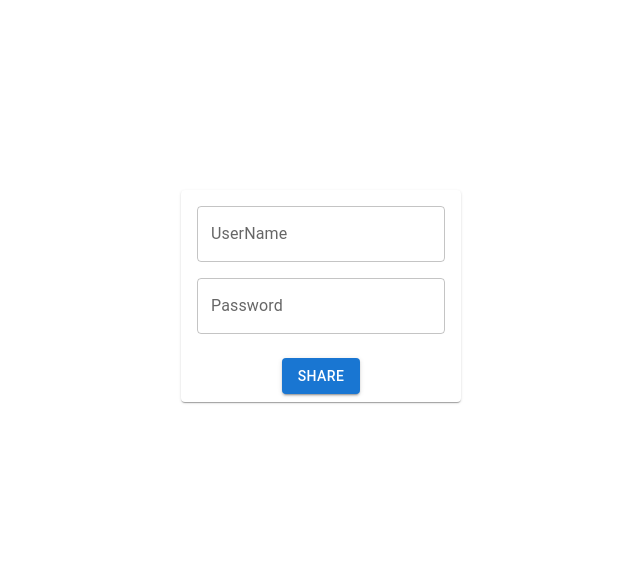
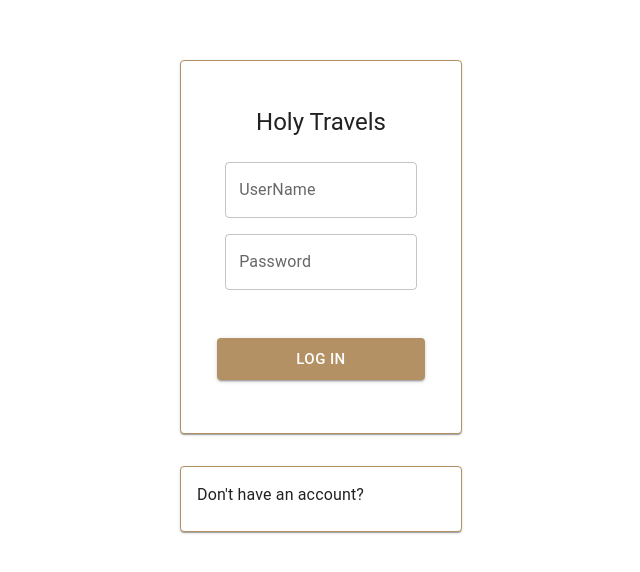
Before and after one commit to Sajeel-Haider/HolyTravels, a React (Create React App) app in the folder holytravels-frontend/: page /login in a window 1280 px wide. Shown: the part 104-676 px from the top of the page, without its empty margins (319-959 px from the left). Built offline with nearby package versions, Linux system fonts and the light colour scheme.

Commit message:
added login page

```diff
--- /dev/null
+++ b/holytravels-frontend/src/color.js
@@ -0,0 +1,18 @@
+import { createTheme } from '@mui/material/styles';
+
+export const theme = createTheme({
+  palette: {
+    primary: {
+      main: '#b49164',
+      // light: will be calculated from palette.primary.main,
+      // dark: will be calculated from palette.primary.main,
+      // contrastText: will be calculated to contrast with palette.primary.main
+    },
+    secondary: {
+      main: '#E0C2FF',
+      light: '#F5EBFF',
+      // dark: will be calculated from palette.secondary.main,
+      contrastText: '#47008F',
+    },
+  },
+});
--- a/holytravels-frontend/src/components/Login/logincard.js
+++ b/holytravels-frontend/src/components/Login/logincard.js
@@ -3,18 +3,33 @@ import Card from '@mui/material/Card';
 import CardActions from '@mui/material/CardActions';
 import CardContent from '@mui/material/CardContent';
 import Button from '@mui/material/Button';
-import { TextField } from '@mui/material';;
+import { TextField } from '@mui/material';
+import Typography from '@mui/material/Typography';
+import { Box } from "@mui/material";
+
 
 export default function LoginCard() {
   return (
-    <Card >
-      <CardContent sx={{flexDirection : 'column' , display : 'flex' , justifyContent : 'space-between' , gap : 2}}>
+    <Box sx={{ flexDirection : 'column'  , Width : 10 , display : 'flex' , gap : 2 }} >
+    <Card sx={{ border : 1 , borderColor : '#b49164' , padding : "10%" ,  }}>
+      <CardContent sx={{flexDirection : 'column' , display : 'flex' , justifyContent : 'center' , alignItems : 'center', gap : 2 , marginBottom : 3 }}>
+      <Typography gutterBottom variant="h5" component="div">
+          Holy Travels
+        </Typography>
         <TextField variant='outlined' label="UserName" ></TextField>
         <TextField variant='outlined' label="Password" ></TextField>
       </CardContent>
-      <CardActions sx={{justifyContent : 'center' }} >
-        <Button variant="contained" >Share</Button>
+      <CardActions sx={{  marginBottom : 2}} >
+        <Button variant="contained" size='large' sx={{backgroundColor : '#b49164' , minWidth : 1 }} >Log in </Button>
       </CardActions>
     </Card>
+    <Card sx={{marginTop : 2  , border : 1 , borderColor : '#b49164'}}>
+        <CardContent>
+            <Typography>
+              Don't have an account?
+            </Typography>
+        </CardContent>
+    </Card>
+    </Box>
   );
 }
--- a/holytravels-frontend/src/pages/Login/Login.js
+++ b/holytravels-frontend/src/pages/Login/Login.js
@@ -10,7 +10,7 @@ export default function Login(){
   return (
     <>
     <Box sx={{width: screensize.width , height : screensize.height , justifyContent:'center' , alignItems:'center' , display : 'flex'} }>
-    <LoginCard sx={{ maxWidth: 345 }} />
+    <LoginCard  />
     </Box>
     </>
   );
```
